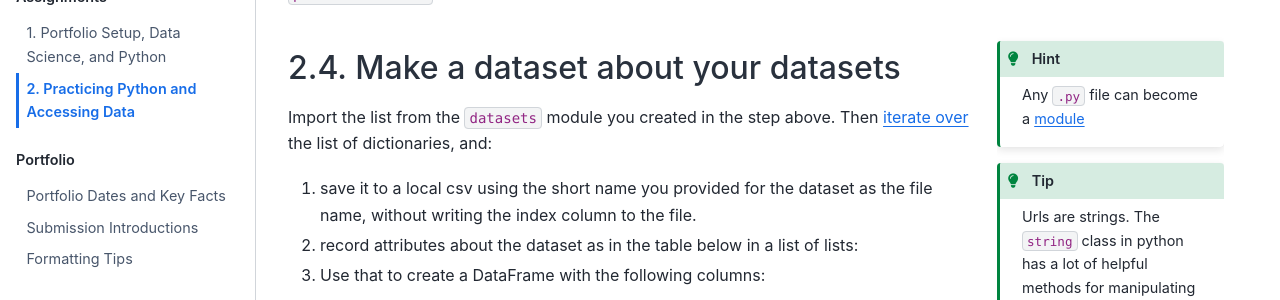
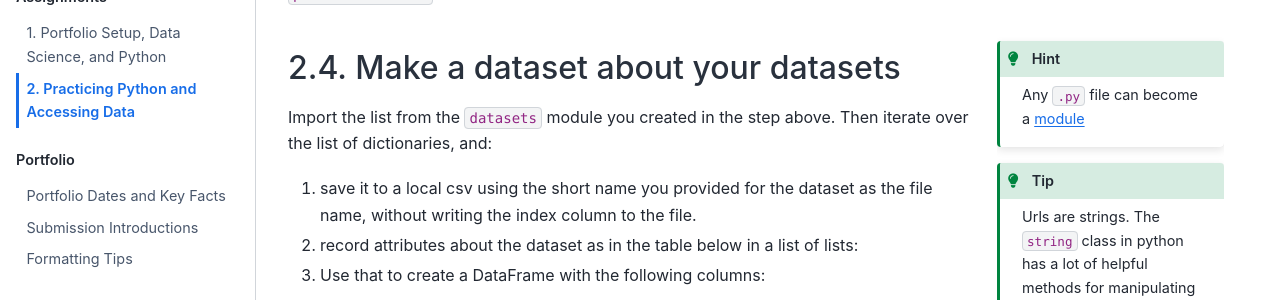
Before and after one commit to rhodyprog4ds/BrownFall21, a Jupyter Book: the page built from assignments/02-python-access.md, in a window 1280 px wide and 900 px high, scrolled down 1484 px. Shown: the part 153-453 px from the top of the window. Built offline with Jupyter Book 1.0.4 settings and Sphinx 7.4.7 and the Sphinx Book theme 1.1.4, drawn with Linux system fonts in a browser that asks for light colours; pages that are not in the unit, such as notebooks, are missing from menus.

```diff
--- a/assignments/02-python-access.md
+++ b/assignments/02-python-access.md
@@ -84,7 +84,7 @@ The [pandas IO](https://pandas.pydata.org/docs/reference/io.html) page has infor
 ## Make a dataset about your datasets
 
 Import the list from the `datasets` module you created in the step above.
-Then {term}`iterate over` the list of dictionaries, and:
+Then {term}`iterate` over the list of dictionaries, and:
 
 1. save it to a local csv using the short name you provided for the dataset as the file name, without writing the index column to the file.
 1. record attributes about the dataset as in the table below in a list of lists:
```
